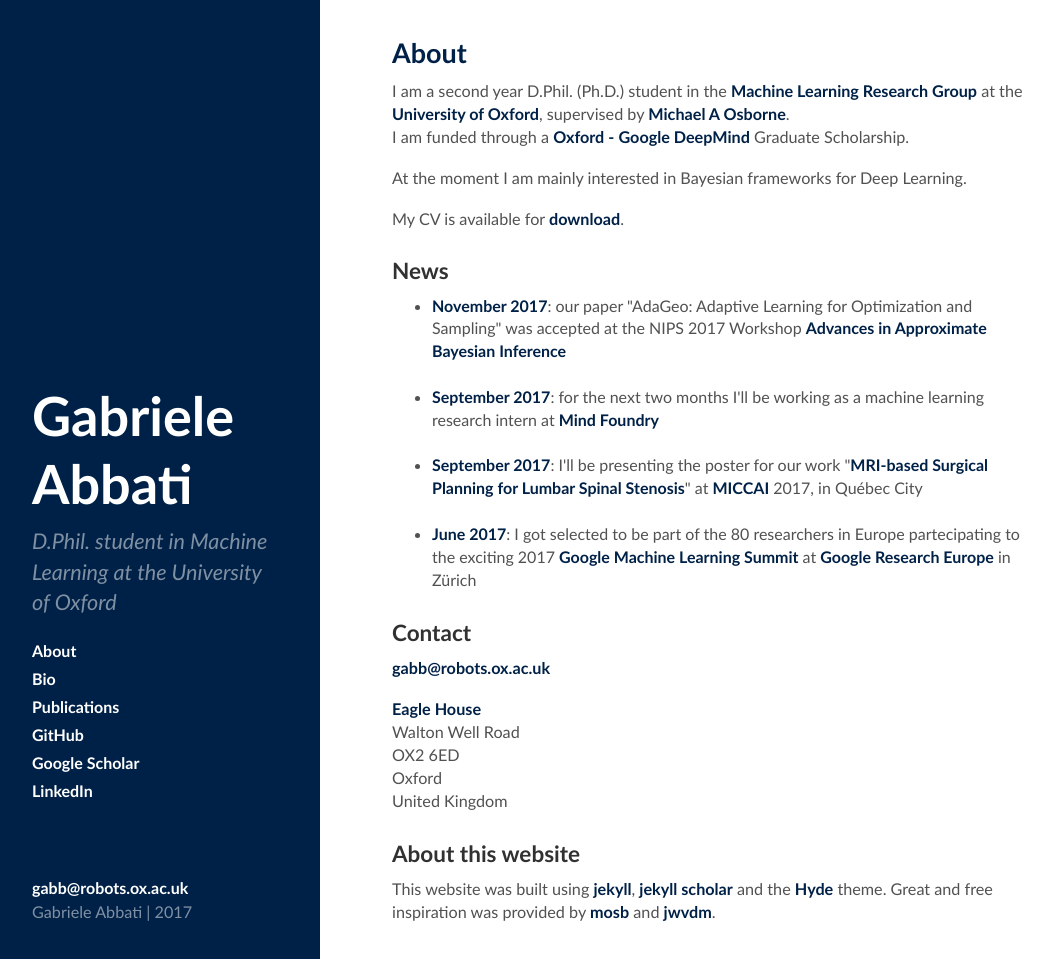
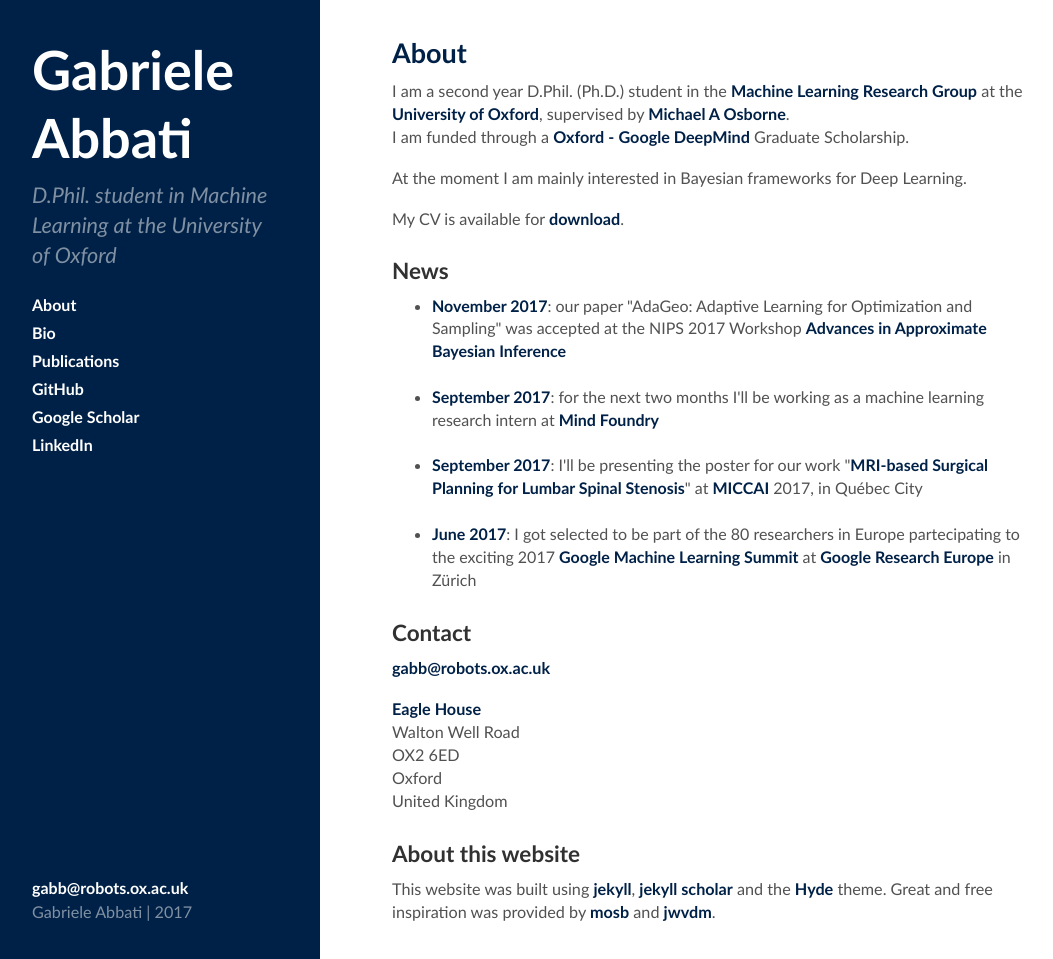
Before and after one commit to gabb7/robots_gabb, a Jekyll site: the page built from index.html, in a window 1280 px wide and 959 px high. Shown: the whole window, without its empty margins (4-1057 px from the left). Built offline with Jekyll 4.4.1, drawn with Linux system fonts in a browser that asks for light colours; Markdown is read by kramdown in place of the engine named in the settings; the list of posts is cut into pages by our own code.

Commit message:
Top alignment

```diff
--- a/_includes/sidebar.html
+++ b/_includes/sidebar.html
@@ -1,5 +1,6 @@
 <div class="sidebar">
-  <div class="container sidebar-sticky">
+    <!--  Top alignement-->
+  <div class="container">
       <div class="sidebar-about">
         <h1>
 
@@ -11,7 +12,6 @@
         </h1>
         <p class="lead">{{ site.description }}</p>
       </div>
-
       <!-- This is the "homepage" link, in which I put the "About" section -->
       <nav class="sidebar-nav">
         <a class="sidebar-nav-item{% if page.url == site.baseurl %} active{% endif %}" href="{{ site.baseurl }}">About</a>
@@ -35,6 +35,10 @@
         <a class="sidebar-nav-item" href="https://scholar.google.it/citations?user=FBRLkq4AAAAJ&hl=it">Google Scholar</a>
         <a class="sidebar-nav-item" href="https://www.linkedin.com/in/gabriele-abbati-8b22a1a9/">LinkedIn</a>
       </nav>
+  </div>
+
+  <!--  Bottom alignement-->
+  <div class="container sidebar-sticky">
 
     <a href="mailto:gabb@robots.ox.ac.uk"> gabb@robots.ox.ac.uk </a>
     <p> Gabriele Abbati | 2017 </p>
```
Lines whose indentation alone changed are shown as unchanged.
